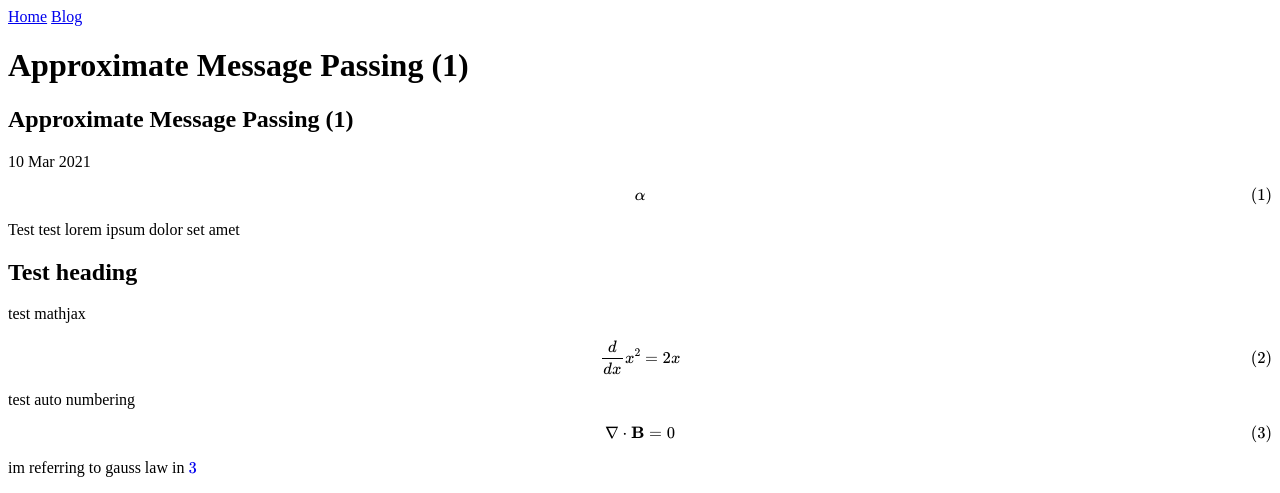
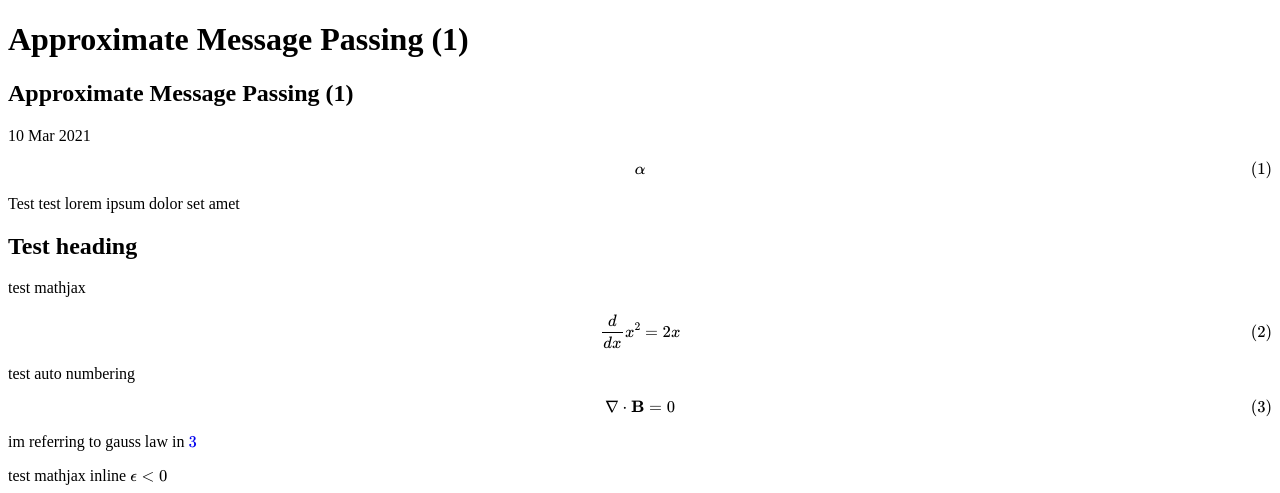
Before and after one commit to woodyx218/tech.blog, a Jekyll site: the page built from _posts/2021-03-10-AMP1.md, in a window 1280 px wide. Shown: the top 493 px of the page. Built offline with Jekyll 4.4.1, drawn with Linux system fonts in a browser that asks for light colours; formulas are drawn with MathJax 3; some of the changed text lies outside the part shown.

Commit message:
Update default.html

```diff
--- a/_layouts/default.html
+++ b/_layouts/default.html
@@ -5,16 +5,12 @@
     <title>{{ page.title }}</title>
   </head>
   <body>
-    <nav>
-      <a href="/">Home</a>
-      <a href="/blog/">Blog</a>
-    </nav>
     <h1>{{ page.title }}</h1>
     <section>
       {{ content }}
     </section>
     <footer>
-      [Email](mailto:woodyx218@gmail.com)
+      Email: woodyx218@gmail.com
     </footer>
   </body>
 </html>
```
